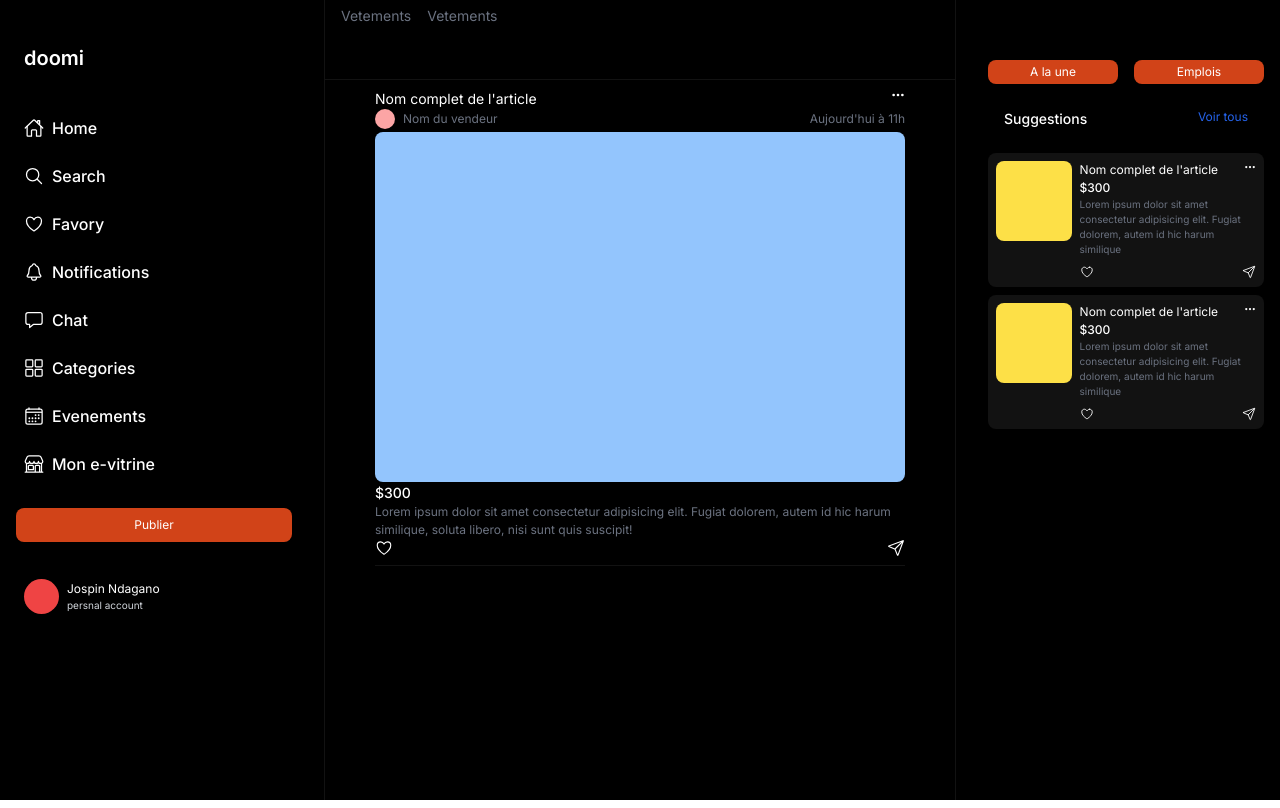
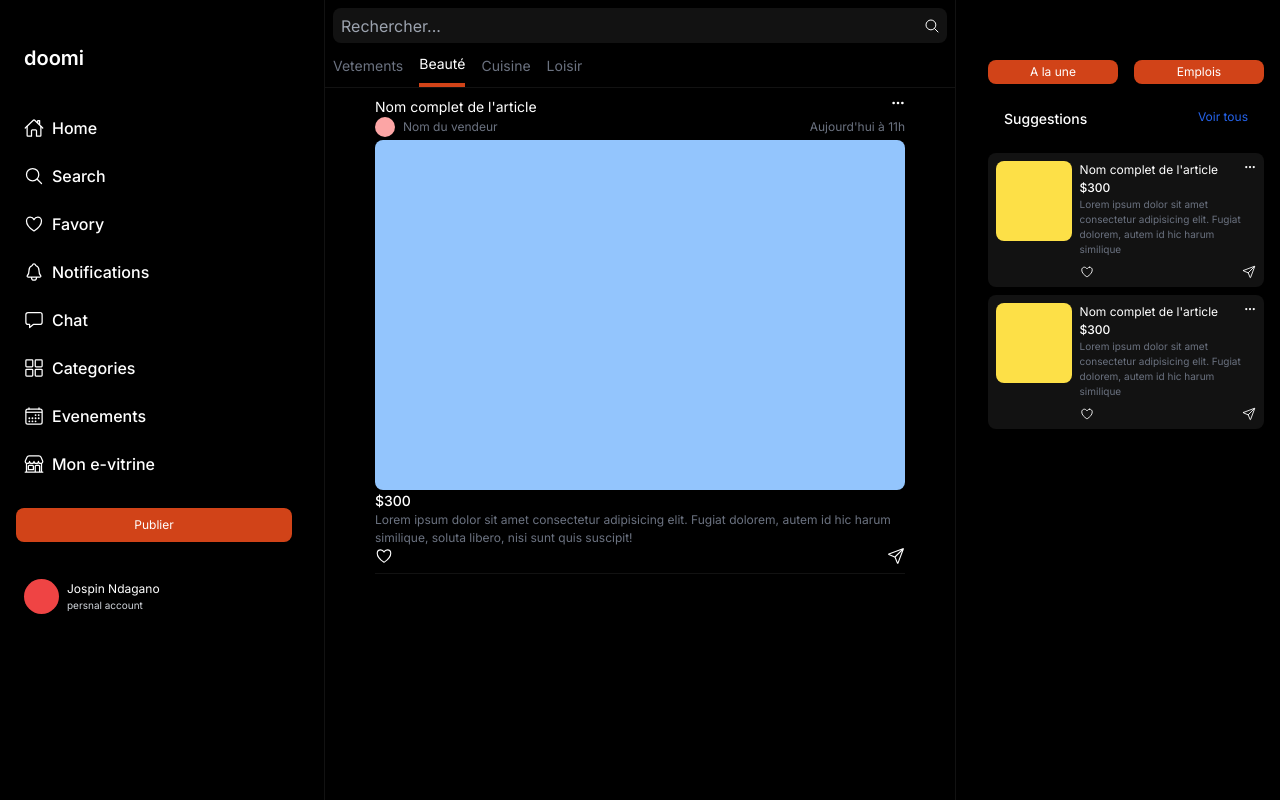
Before and after one commit to Jospin6/doomi, a Next.js app: page / in a window 1280 px wide. Built offline with nearby package versions, Linux system fonts and the light colour scheme.

Commit message:
Fix the selected category design

```diff
--- a/src/app/page.tsx
+++ b/src/app/page.tsx
@@ -2,6 +2,7 @@ import { CategoryItem } from "@/components/CategoryItem";
 import { MainItem } from "@/components/MainItem";
 import { SideNavbar } from "@/components/SideNavbar";
 import { SuggestionSideBar } from "@/components/SuggestionSideBar";
+import { IoSearchOutline } from "react-icons/io5";
 
 export default function Home() {
   return (
@@ -10,9 +11,17 @@ export default function Home() {
         <SideNavbar/>
       </div>
       <div className="col-span-4 h-[100vh] border-x-[1px] border-[#121212]">
-        <div className="h-[80px] px-4 relative border-b-[1px] border-[#121212] w-full">
-          <CategoryItem/>
-          <CategoryItem/>
+        <div className="h-[80px] border-b-[1px] border-[#121212] w-full px-2">
+          <div className="flex items-center mt-2 rounded-lg bg-[#121212] h-[35px]">
+            <input type="text" className="w-[95%] outline-none mr-2 bg-transparent pl-2 text-gray-500" placeholder="Rechercher..." />
+            <IoSearchOutline className="text-white cursor-pointer"/>
+          </div>
+          <div className="h-[44px] flex items-center">
+            <CategoryItem title="Vetements" className="text-gray-500"/>
+            <CategoryItem title="Beauté" className="text-white border-b-[4px] border-[#D14318]"/>
+            <CategoryItem title="Cuisine" className="text-gray-500"/>
+            <CategoryItem title="Loisir" className="text-gray-500"/>
+          </div>
         </div>
         <div>
           <MainItem/>
--- a/src/components/CategoryItem.tsx
+++ b/src/components/CategoryItem.tsx
@@ -1,5 +1,10 @@
-export const CategoryItem = () => {
-    return <button className={`rounded-lg h-[30px] text-[14px] text-gray-500 mr-4`}>
-        Vetements
+
+type CategoryItemProps = {
+    title: String,
+    className: String
+}
+export const CategoryItem = ({title, className}: CategoryItemProps) => {
+    return <button className={`h-[100%] text-[14px] mr-4 ${className}`}>
+        {title}
     </button>
 }
```
